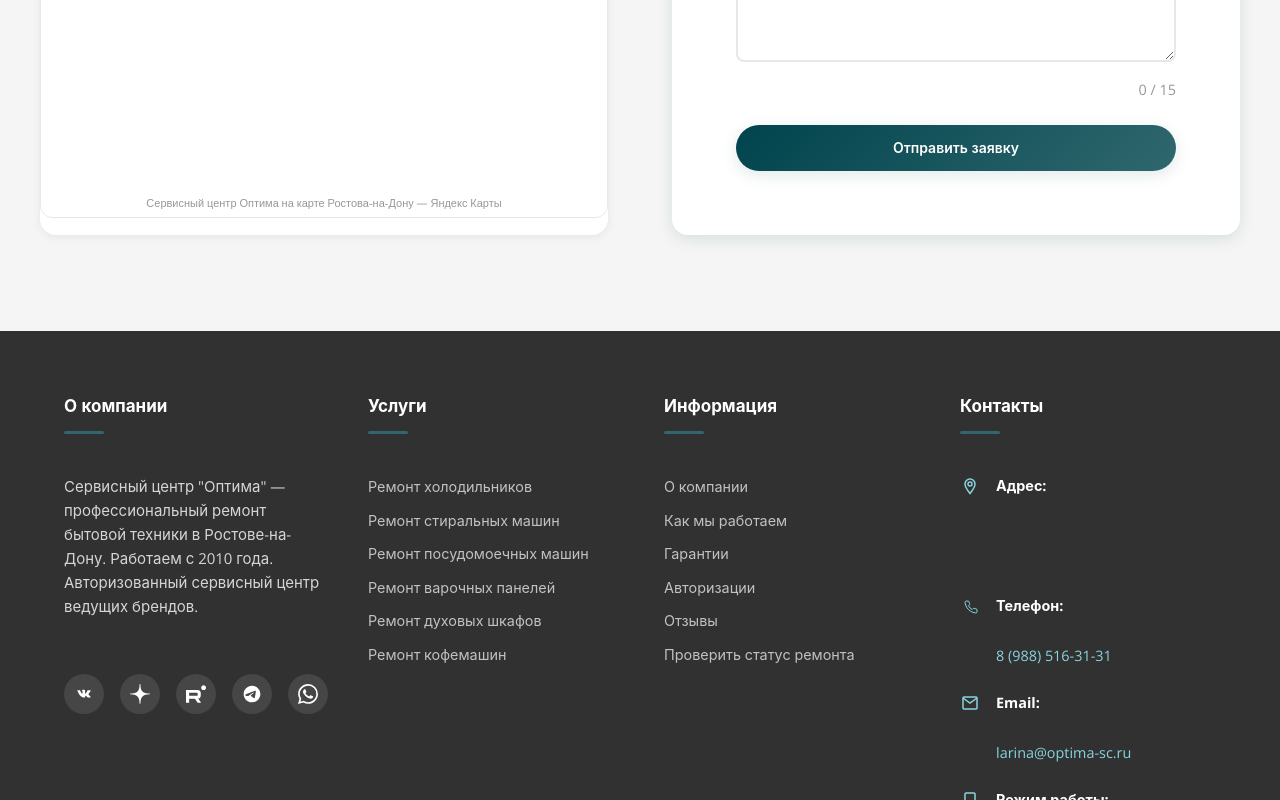
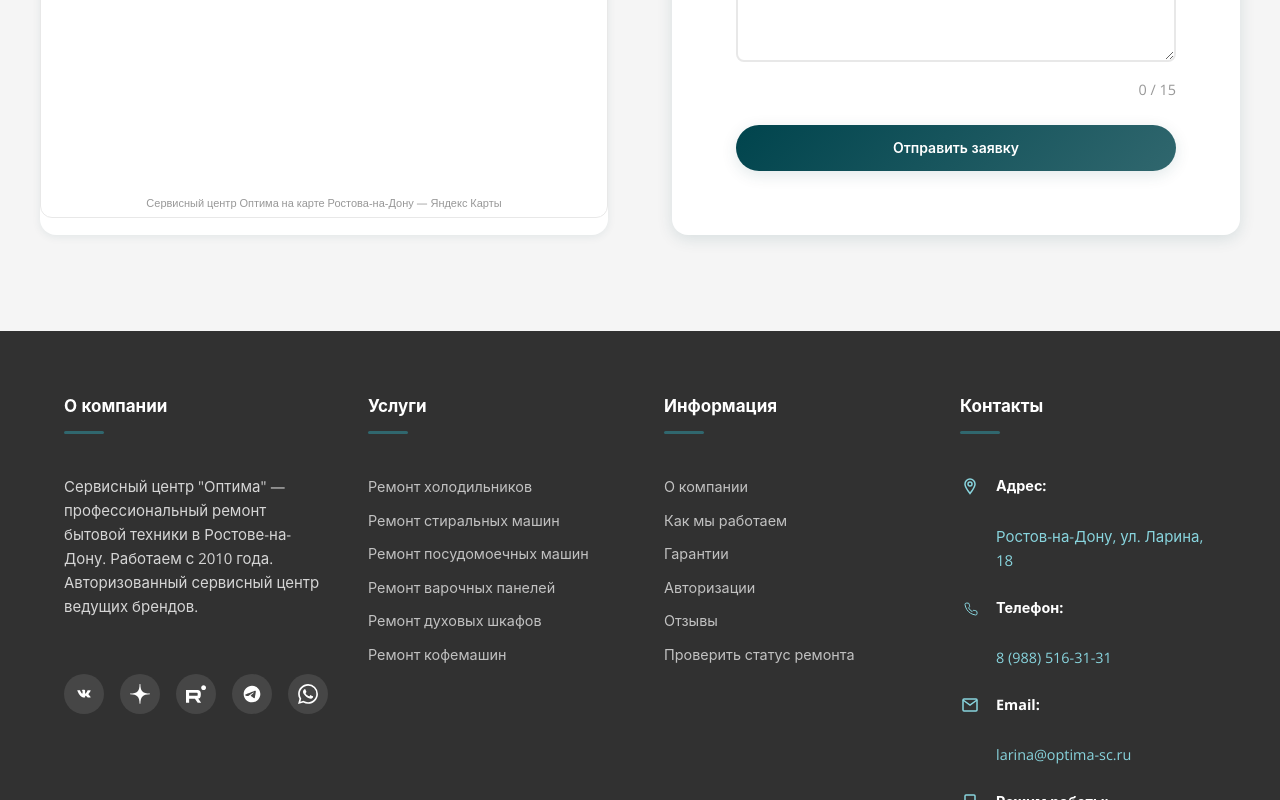
Before and after one commit to ToriHever/OPTIMA, an Angular app in the folder optima-service-angular/: page / in a window 1280 px wide. Shown: the part 11200-12000 px from the top of the page. Built offline with nearby package versions, Linux system fonts and the light colour scheme.

Commit message:
Фикс отображения текста

```diff
--- a/optima-service-angular/src/app/layout/footer/footer.html
+++ b/optima-service-angular/src/app/layout/footer/footer.html
@@ -70,8 +70,7 @@
               </svg>
               <div>
                 <strong>Адрес:</strong><br>
-                Ростов-на-Дону,<br>
-                ул. Ларина, 18
+                <a href="https://yandex.ru/maps/39/rostov-na-donu/house/ulitsa_larina_18/Z0AYcQdpS0IEQFptfX50dH1kZA==/?ll=39.709272%2C47.255170&z=17.06" class="footer-text">Ростов-на-Дону, ул. Ларина, 18</a>
               </div>
             </li>
             <li class="footer-contact">
@@ -100,10 +99,10 @@
                 <path d="M9 15H11" stroke="currentColor" stroke-width="1.5"/>
               </svg>
               <div>
-                <strong>Режим работы:</strong><br>
-                Пн-Пт: 9:00 - 18:00<br>
-                Сб: 10:00 - 16:00<br>
-                Вс: выходной
+                <strong>Режим работы:</strong>
+                <p class="footer-text">Пн-Пт: 9:00 - 18:00</p>
+                <p class="footer-text">Сб: 10:00 - 16:00</p>
+                <p class="footer-text">Вс: выходной</p>
               </div>
             </li>
           </ul>
```
